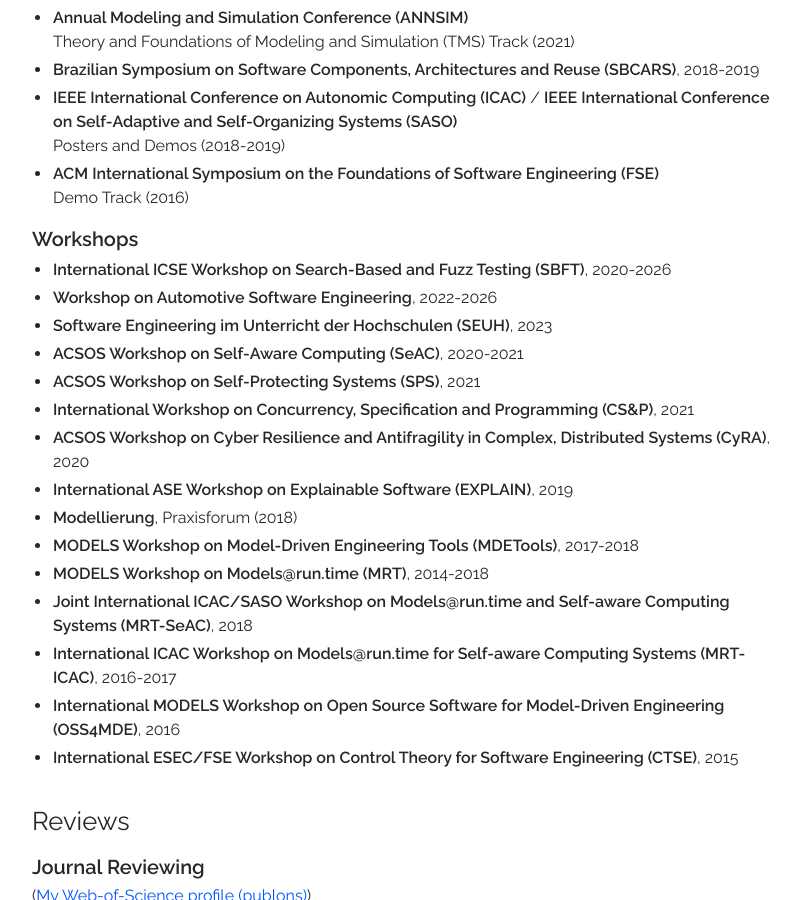
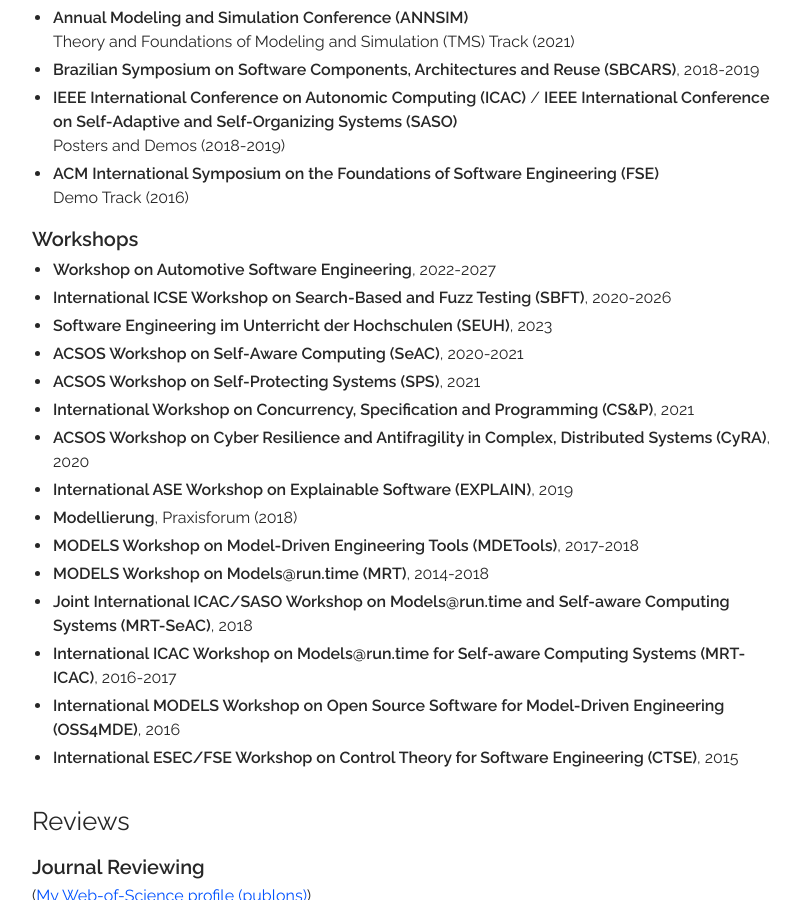
Before and after one commit to thomas-vogel/thomas-vogel.github.io, a Jekyll site: the page built from _pages/activities.md, in a window 1280 px wide and 900 px high, scrolled down 3612 px. Shown: the whole window, without its empty margins (233-1033 px from the left). Built offline with Jekyll 4.4.1, drawn with Linux system fonts in a browser that asks for light colours; nearby versions of some CDN libraries.

```diff
--- a/_pages/activities.md
+++ b/_pages/activities.md
@@ -107,8 +107,8 @@
 
 ### Workshops
 
+* **Workshop on Automotive Software Engineering**, 2022-2027
 * **International ICSE Workshop on Search-Based and Fuzz Testing (SBFT)**, 2020-2026
-* **Workshop on Automotive Software Engineering**, 2022-2026
 * **Software Engineering im Unterricht der Hochschulen (SEUH)**, 2023
 * **ACSOS Workshop on Self-Aware Computing (SeAC)**, 2020-2021
 * **ACSOS Workshop on Self-Protecting Systems (SPS)**, 2021
```
